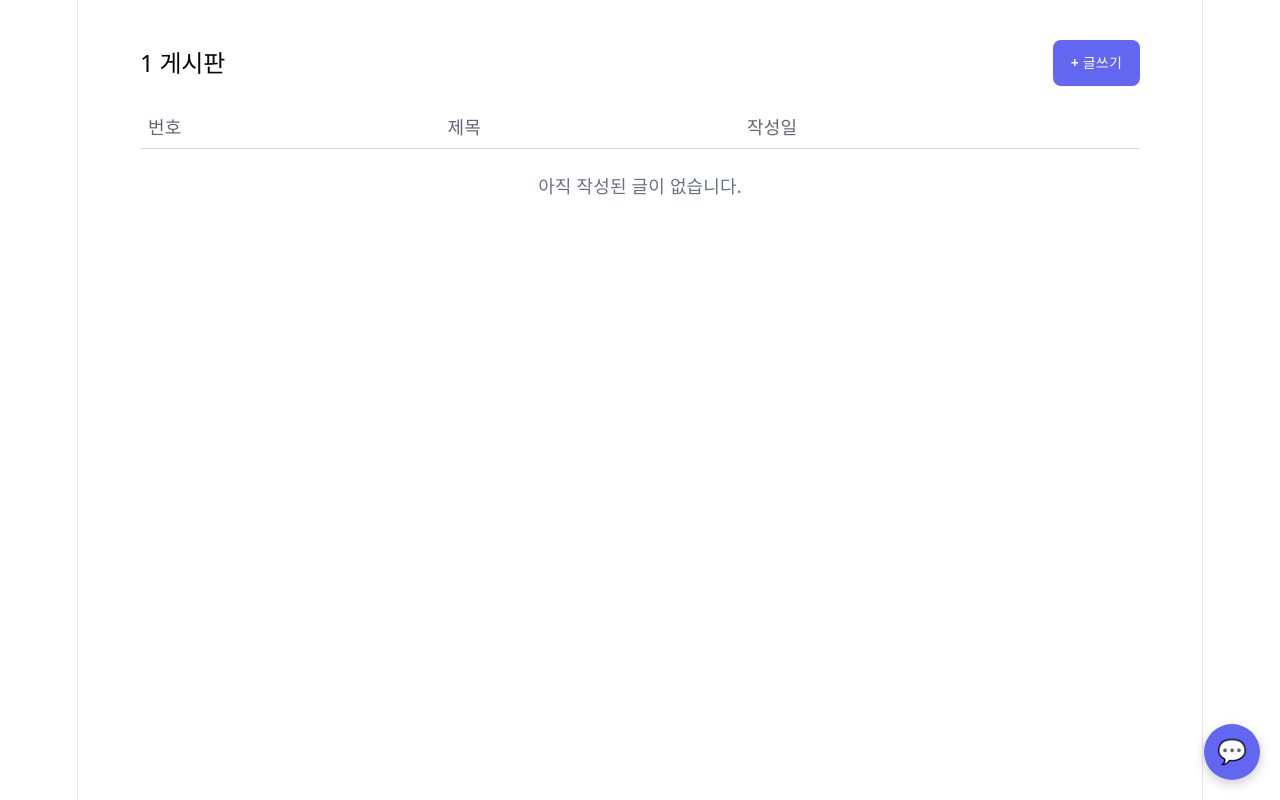
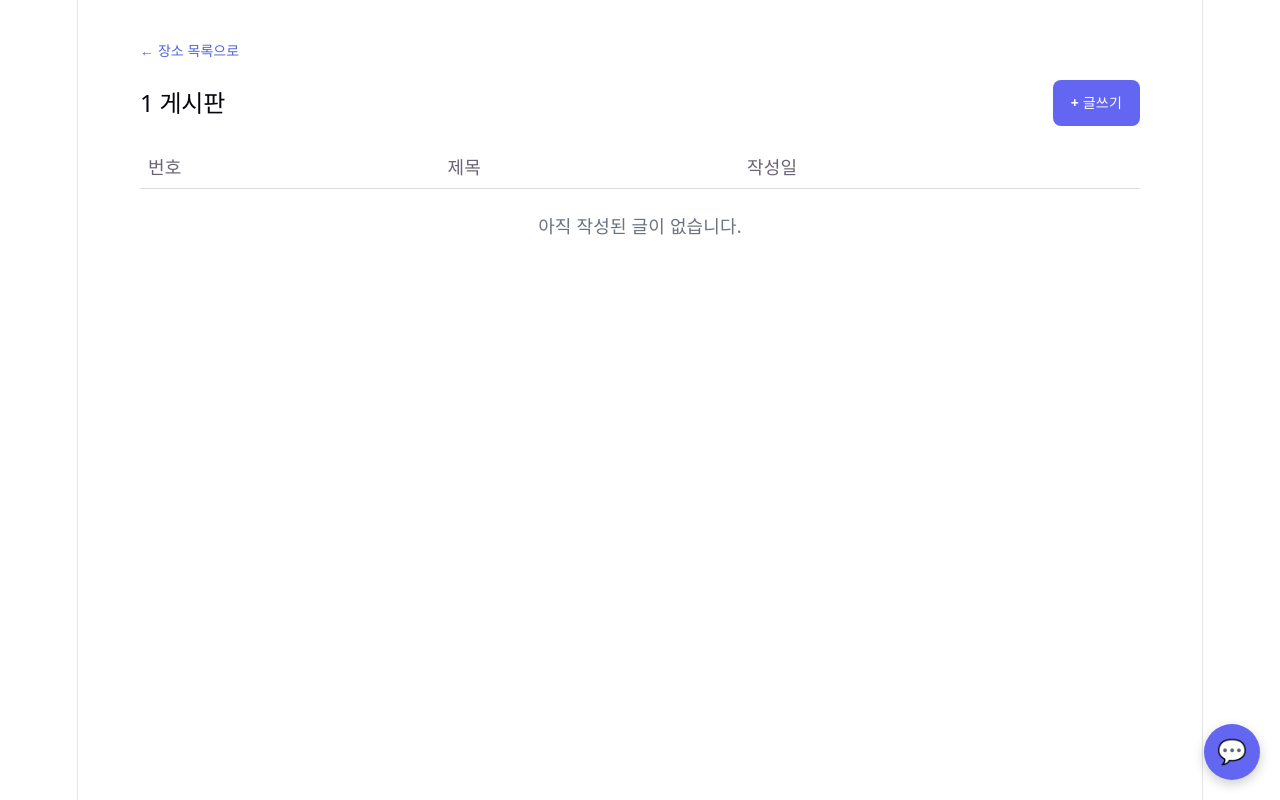
Before and after one commit to hy072199/sc_team4, a Vue app: page /board/1 in a window 1280 px wide. Built offline with nearby package versions, Linux system fonts and the light colour scheme.

Commit message:
게시판 뒤로가기 추가

```diff
--- a/src/views/PostListView.vue
+++ b/src/views/PostListView.vue
@@ -1,10 +1,11 @@
 <!-- src/views/PostListView.vue -->
 <script setup>
 import { computed } from 'vue'
-import { useRoute } from 'vue-router'
+import { useRoute, useRouter } from 'vue-router'
 import { useBoardStorage } from '@/composables/useBoardStorage'
 
 const route = useRoute()
+const router = useRouter()
 const { getPosts } = useBoardStorage()
 
 // route.params.category → 주소창의 :category 부분 (예: "관광지")
@@ -13,8 +14,17 @@ const posts = computed(() => getPosts(route.params.category))
 
 <template>
   <main class="post-list">
+    <button
+      type="button"
+      class="back-link"
+      @click="router.back()"
+    >
+      ← 장소 목록으로
+    </button>
+
     <div class="post-list-header">
       <h2>{{ route.params.category }} 게시판</h2>
+
       <router-link
         :to="`/board/${route.params.category}/write`"
         class="write-button"
@@ -31,20 +41,33 @@ const posts = computed(() => getPosts(route.params.category))
           <th>작성일</th>
         </tr>
       </thead>
+
       <tbody>
-        <tr v-for="(post, index) in posts" :key="post.id">
+        <tr
+          v-for="(post, index) in posts"
+          :key="post.id"
+        >
           <td>{{ index + 1 }}</td>
+
           <td>
-            <router-link :to="`/board/${route.params.category}/${post.id}`">
+            <router-link
+              :to="`/board/${route.params.category}/${post.id}`"
+            >
               {{ post.title }}
             </router-link>
           </td>
-          <td>{{ new Date(post.createdAt).toLocaleDateString() }}</td>
+
+          <td>
+            {{ new Date(post.createdAt).toLocaleDateString() }}
+          </td>
         </tr>
       </tbody>
     </table>
 
-    <p v-if="posts.length === 0" class="empty-message">
+    <p
+      v-if="posts.length === 0"
+      class="empty-message"
+    >
       아직 작성된 글이 없습니다.
     </p>
   </main>
@@ -55,6 +78,31 @@ const posts = computed(() => getPosts(route.params.category))
   width: min(1000px, calc(100% - 32px));
   margin: 0 auto;
   padding: 40px 0;
+}
+
+.back-link {
+  display: flex;
+  width: fit-content;
+  align-items: center;
+  gap: 6px;
+  margin-right: auto;
+  margin-bottom: 20px;
+  padding: 0;
+  border: none;
+  background: transparent;
+  color: #4f64d8;
+  font-size: 14px;
+  font-weight: 700;
+  text-decoration: none;
+  cursor: pointer;
+  transition:
+    color 0.2s ease,
+    transform 0.2s ease;
+}
+
+.back-link:hover {
+  color: #3048b8;
+  transform: translateX(-3px);
 }
 
 .post-list-header {
@@ -73,8 +121,8 @@ const posts = computed(() => getPosts(route.params.category))
   border-radius: 8px;
   background: #6366f1;
   color: white;
+  font-size: 14px;
   font-weight: 700;
-  font-size: 14px;
   text-decoration: none;
   white-space: nowrap;
 }
@@ -107,7 +155,7 @@ td a:hover {
 
 .empty-message {
   margin-top: 24px;
+  color: #6b7280;
   text-align: center;
-  color: #6b7280;
 }
 </style>
```
